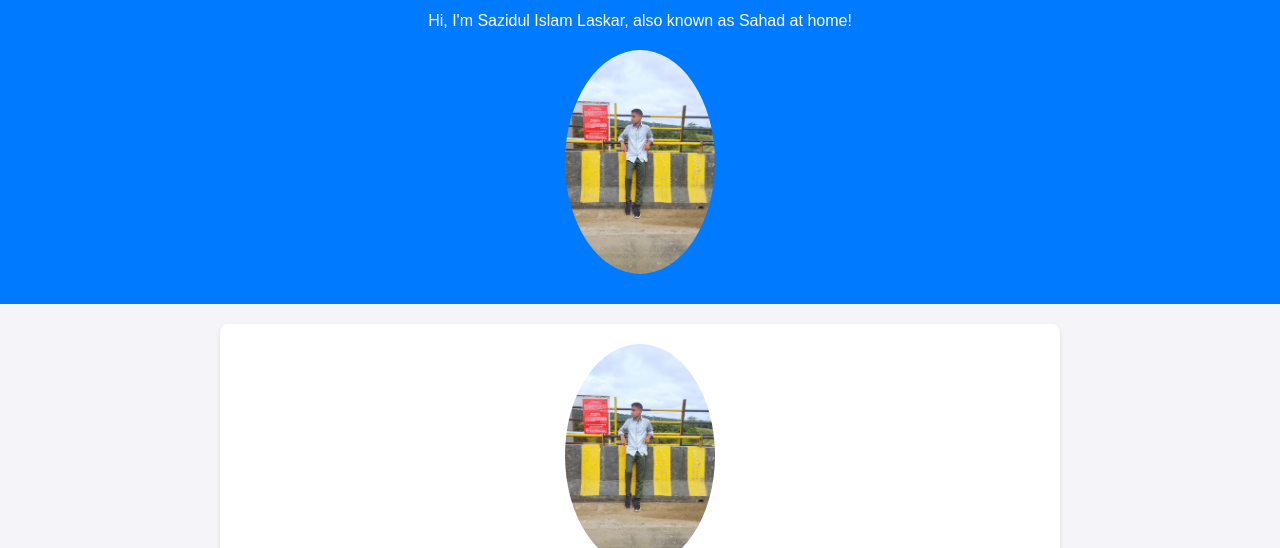
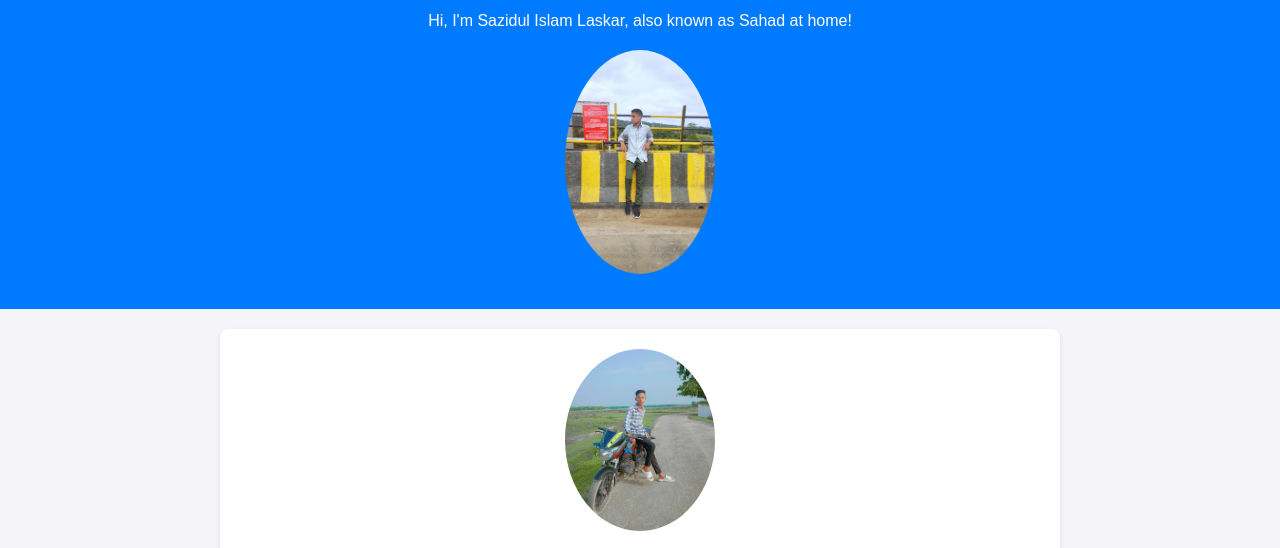
Before and after one commit to Sazidul014/my-info, a plain HTML site: page index.html in a window 1280 px wide. Shown: the part 79-627 px from the top of the page. Drawn offline with Linux system fonts and the light colour scheme.

Commit message:
Add files via upload

```diff
--- a/index.html
+++ b/index.html
@@ -62,10 +62,10 @@
     <header>
         <h1>Welcome to My Website</h1>
         <p>Hi, I'm Sazidul Islam Laskar, also known as Sahad at home!</p>
-        <img src="my-image.jpg" alt="Sazidul Islam Laskar's Photo" style="width: 150px; display: block; margin: 10px auto; border-radius: 50%;">
+        <img src="my-image.jpg" alt="Sazidul Islam Laskar's Photo" style="width: 150px; display: block; margin: 15px auto; border-radius: 60%;">
     </header>
     <section>
-        <img src="my-image.jpg" alt="Sazidul Islam Laskar">
+        <img src="sazidul-pic.jpg" alt="Sazidul Islam Laskar">
         <h2>About Me</h2>
         <p>Hello! My name is Sazidul Islam Laskar, and I am from Assam Hailakandi, India. I am currently learning web development and improving my coding skills. I have a strong interest in computer-related work and love exploring technology and programming.</p>
 
```
